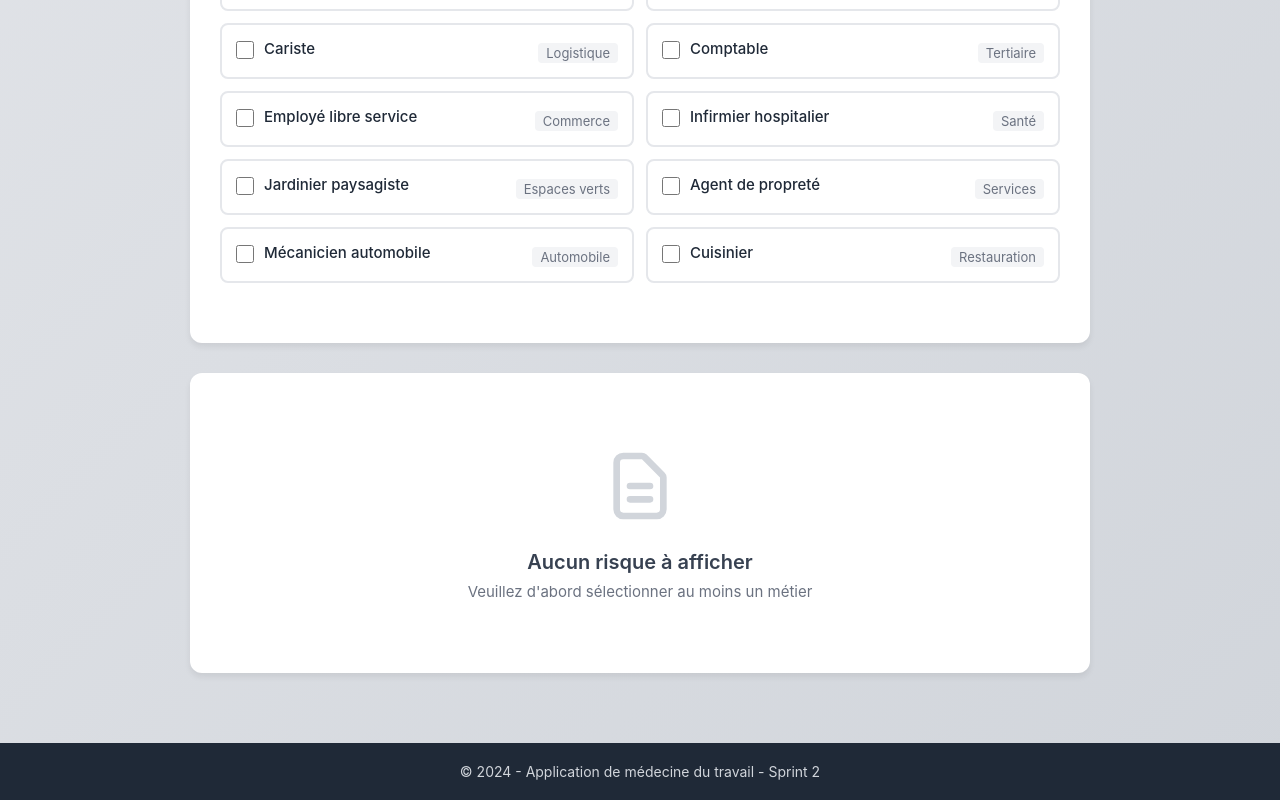
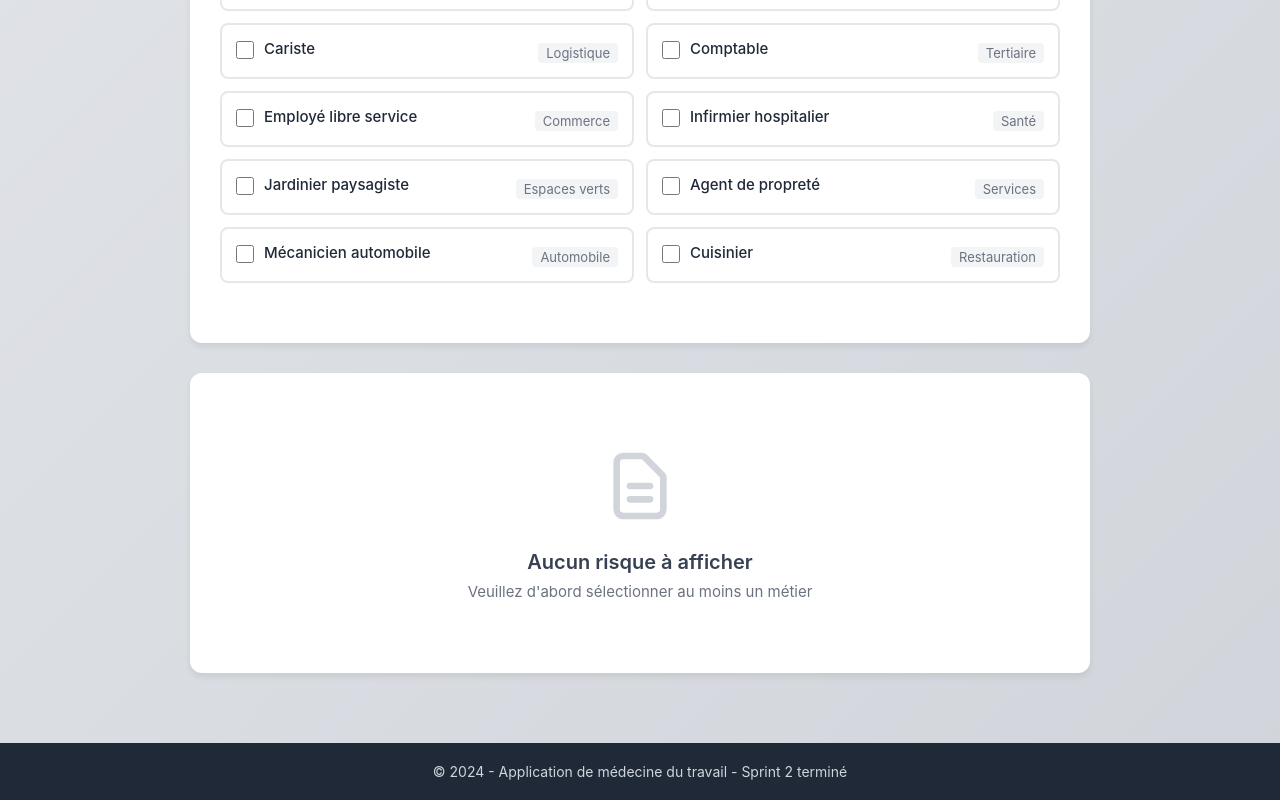
Before and after one commit to benoit-pinard/medecine-travail-app, a React (Create React App) app: page / in a window 1280 px wide. Shown: the part 887-1687 px from the top of the page. Built offline with nearby package versions, Linux system fonts and the light colour scheme.

Commit message:
Ajout commentaires préparation API Sprint 3

```diff
--- a/src/App.js
+++ b/src/App.js
@@ -5,13 +5,49 @@ import FormulaireSalarie from './FormulaireSalarie';
 import JobSelector from './JobSelector';
 import RiskDisplay from './RiskDisplay';
 
+/**
+ * Composant principal de l'application
+ *
+ * ARCHITECTURE ACTUELLE (Sprint 2):
+ * - Les données sont stockées localement dans src/data/
+ * - Pas de communication avec un backend
+ * - État géré avec useState au niveau de ce composant
+ *
+ * TODO Sprint 3: Architecture avec API
+ * - Créer un serveur Node.js/Express (backend)
+ * - Les composants appelleront l'API pour récupérer les données
+ * - Structure prévue:
+ *   - GET /api/jobs → liste des métiers
+ *   - GET /api/risks?jobs=1,2,3 → risques pour les métiers sélectionnés
+ *   - POST /api/employee → sauvegarder les données du salarié
+ */
+
 function App() {
+  // État partagé: IDs des métiers sélectionnés
   const [selectedJobIds, setSelectedJobIds] = useState([]);
+
+  // TODO Sprint 3: Ajouter état pour les données du salarié
+  // const [employeeData, setEmployeeData] = useState(null);
 
   // Callback quand les métiers sont sélectionnés
   const handleJobsChange = (jobIds) => {
     setSelectedJobIds(jobIds);
   };
+
+  // TODO Sprint 3: Callback pour sauvegarder les données du salarié
+  // const handleEmployeeDataSave = async (data) => {
+  //   try {
+  //     const response = await fetch('http://localhost:5000/api/employee', {
+  //       method: 'POST',
+  //       headers: { 'Content-Type': 'application/json' },
+  //       body: JSON.stringify(data)
+  //     });
+  //     const result = await response.json();
+  //     setEmployeeData(result);
+  //   } catch (error) {
+  //     console.error('Erreur:', error);
+  //   }
+  // };
 
   return (
     <div className="App">
@@ -24,6 +60,8 @@ function App() {
         {/* Étape 1 : Formulaire salarié (existant) */}
         <section className="app-section">
           <FormulaireSalarie />
+          {/* TODO Sprint 3: Passer handleEmployeeDataSave en prop */}
+          {/* <FormulaireSalarie onValidation={handleEmployeeDataSave} /> */}
         </section>
 
         {/* Étape 2 : Sélection des métiers */}
@@ -38,7 +76,8 @@ function App() {
       </main>
 
       <footer className="App-footer">
-        <p>© 2024 - Application de médecine du travail - Sprint 2</p>
+        <p>© 2024 - Application de médecine du travail - Sprint 2 terminé</p>
+        {/* TODO Sprint 3: Ajouter version API */}
       </footer>
     </div>
   );
```
Also changed, not shown: src/JobSelector.jsx (+26 -1 lines), src/RiskDisplay.jsx (+66 -2 lines).
